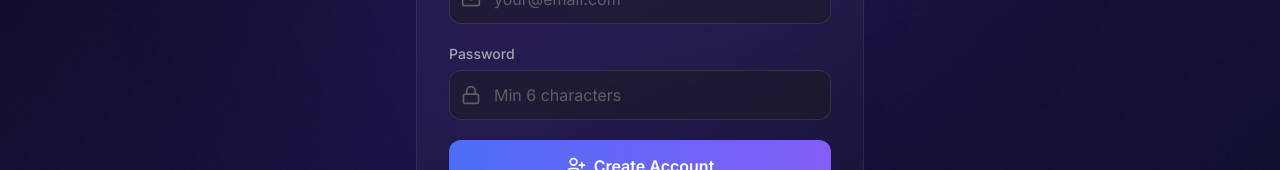
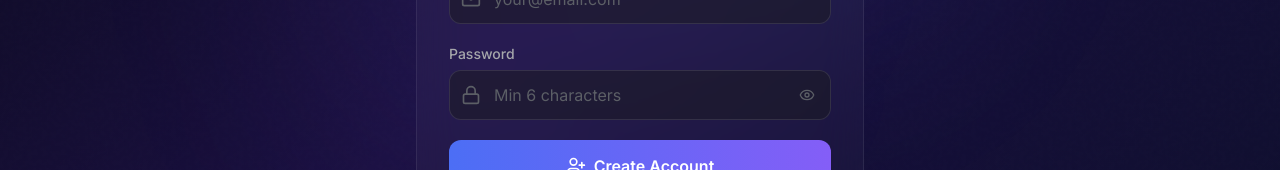
Before and after one commit to Mitesh-Patel-Dev/Skillyukti-platform, a Next.js app in the folder frontend/: page /register in a window 1280 px wide. Shown: the part 500-670 px from the top of the page. Built offline with nearby package versions, Linux system fonts and the light colour scheme.

Commit message:
feat: add password visibility toggle to register page

```diff
--- a/frontend/src/app/register/page.tsx
+++ b/frontend/src/app/register/page.tsx
@@ -4,7 +4,7 @@ import { useState } from 'react';
 import { useRouter } from 'next/navigation';
 import Link from 'next/link';
 import { motion } from 'framer-motion';
-import { Mail, Lock, User, UserPlus, BookOpen, Phone } from 'lucide-react';
+import { Mail, Lock, User, UserPlus, BookOpen, Phone, Eye, EyeOff } from 'lucide-react';
 import { useAuth } from '@/context/AuthContext';
 import toast from 'react-hot-toast';
 
@@ -13,6 +13,7 @@ export default function RegisterPage() {
     const [phone, setPhone] = useState('');
     const [email, setEmail] = useState('');
     const [password, setPassword] = useState('');
+    const [showPassword, setShowPassword] = useState(false);
     const [loading, setLoading] = useState(false);
     const { register } = useAuth();
     const router = useRouter();
@@ -114,14 +115,21 @@ export default function RegisterPage() {
                             <div className="relative">
                                 <Lock className="absolute left-3 top-1/2 -translate-y-1/2 w-5 h-5 text-dark-300" />
                                 <input
-                                    type="password"
+                                    type={showPassword ? 'text' : 'password'}
                                     value={password}
                                     onChange={(e) => setPassword(e.target.value)}
                                     placeholder="Min 6 characters"
                                     required
                                     minLength={6}
-                                    className="w-full bg-dark-700/50 border border-white/10 rounded-xl py-3 pl-11 pr-4 text-white placeholder-dark-300 focus:outline-none focus:border-primary-500 focus:ring-1 focus:ring-primary-500 transition-all"
+                                    className="w-full bg-dark-700/50 border border-white/10 rounded-xl py-3 pl-11 pr-11 text-white placeholder-dark-300 focus:outline-none focus:border-primary-500 focus:ring-1 focus:ring-primary-500 transition-all"
                                 />
+                                <button
+                                    type="button"
+                                    onClick={() => setShowPassword(!showPassword)}
+                                    className="absolute right-3 top-1/2 -translate-y-1/2 text-dark-300 hover:text-white transition-colors p-1"
+                                >
+                                    {showPassword ? <EyeOff className="w-4 h-4" /> : <Eye className="w-4 h-4" />}
+                                </button>
                             </div>
                         </div>
 
```
